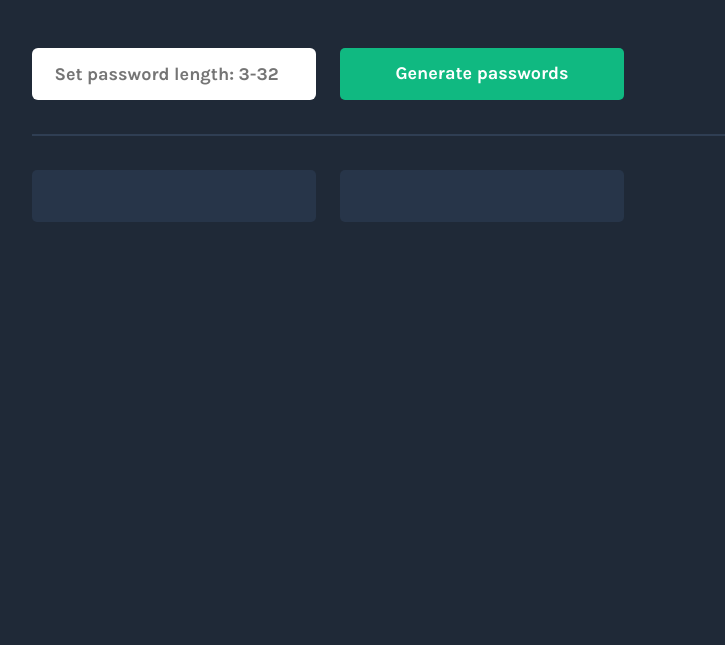
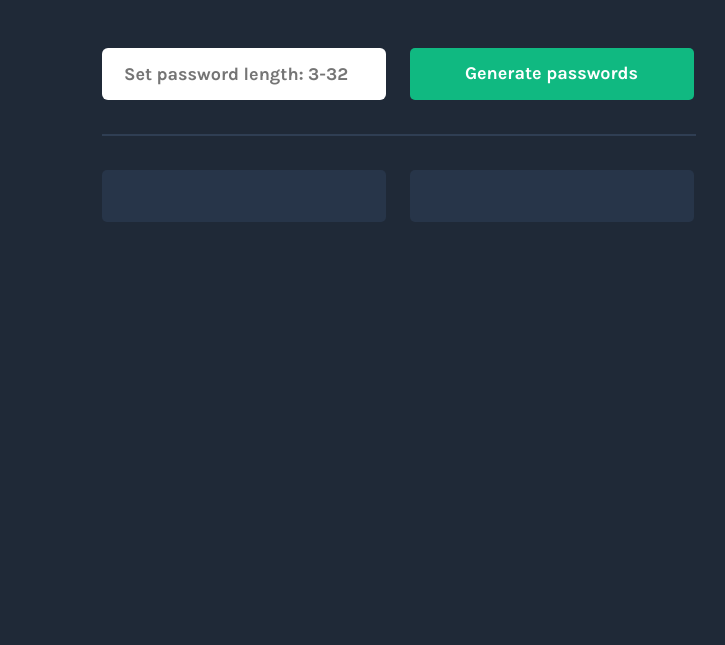
Before and after one commit to GKiant/04-passwords-generator, a plain HTML site: page index.html in a window 1280 px wide. Shown: the part 155-800 px from the top of the page, without its empty margins (208-933 px from the left). Drawn offline with nearby package versions, Linux system fonts and the light colour scheme.

Commit message:
Refactor css

```diff
--- a/index.css
+++ b/index.css
@@ -63,7 +63,7 @@ hr {
   display: flex;
   flex-direction: column;
   flex-wrap: wrap;
-  max-width: 100vh;
+  max-width: 661px;
   margin: 0 auto;
 }
 
```
